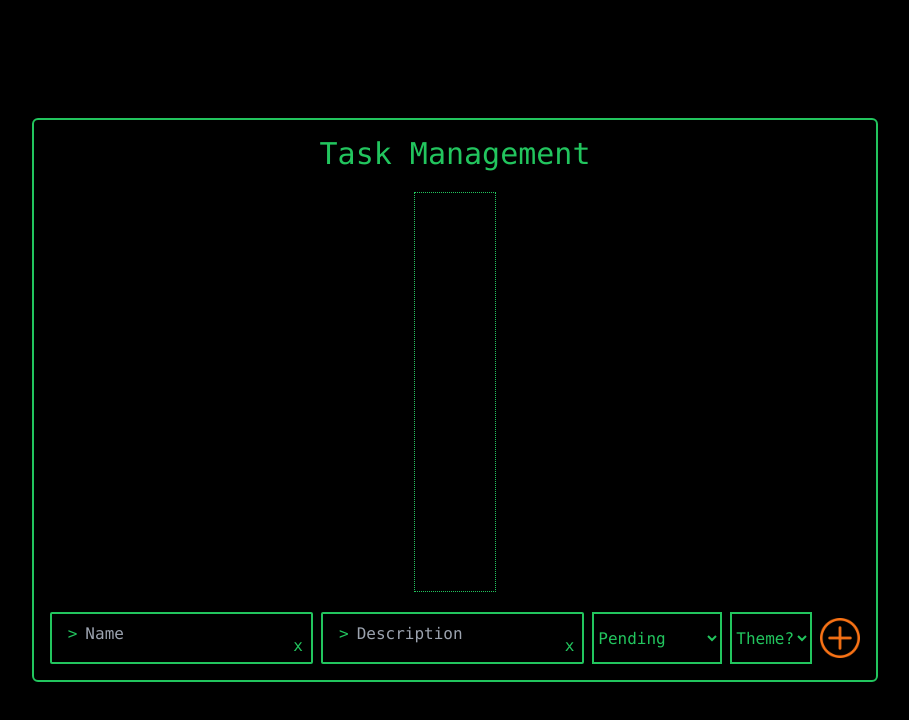
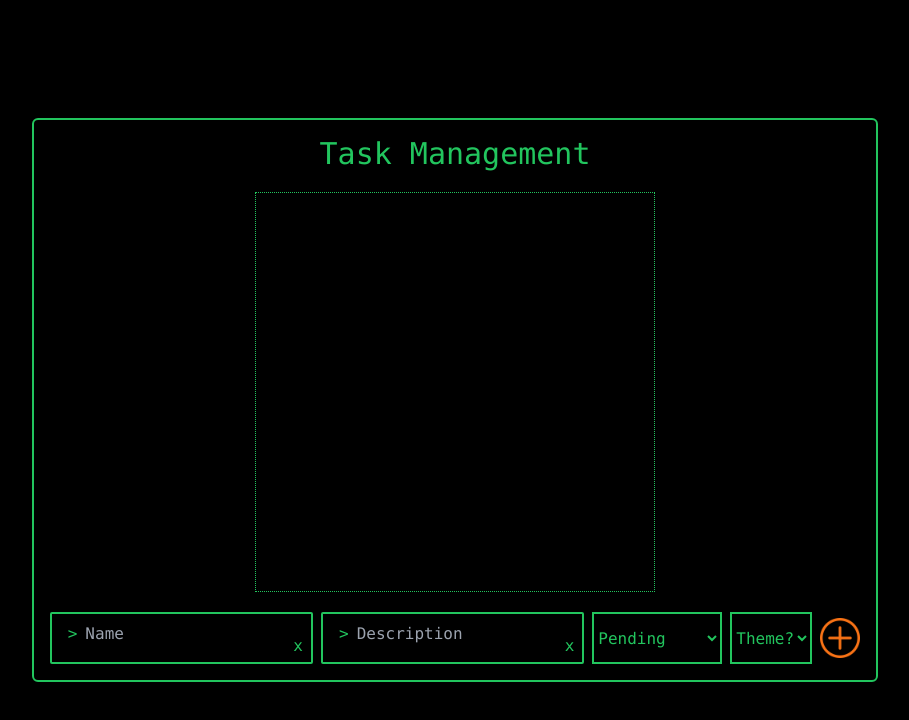
Before and after one commit to fractal-bootcamp/parthagrawal.globalstate, a React (Vite) app: page / in a window 1280 px wide. Shown: the top 720 px of the page, without its empty margins (185-1094 px from the left). Built offline with nearby package versions, Linux system fonts and the light colour scheme.

Commit message:
fix styling

```diff
--- a/src/components/Management.tsx
+++ b/src/components/Management.tsx
@@ -17,7 +17,7 @@ export const Management = () => {
                 <div className="text-3xl">
                     Task Management
                 </div>
-                <div className="flex flex-col border border-dotted border-green-500 px-10 gap-2 h-[400px] overflow-y-auto ">
+                <div className="flex flex-col border border-dotted border-green-500 px-10 gap-2 h-[400px] min-w-[400px] overflow-y-auto ">
                     {tasks.map((task) => (<Task {...task} />))}
                 </div>
 
```
